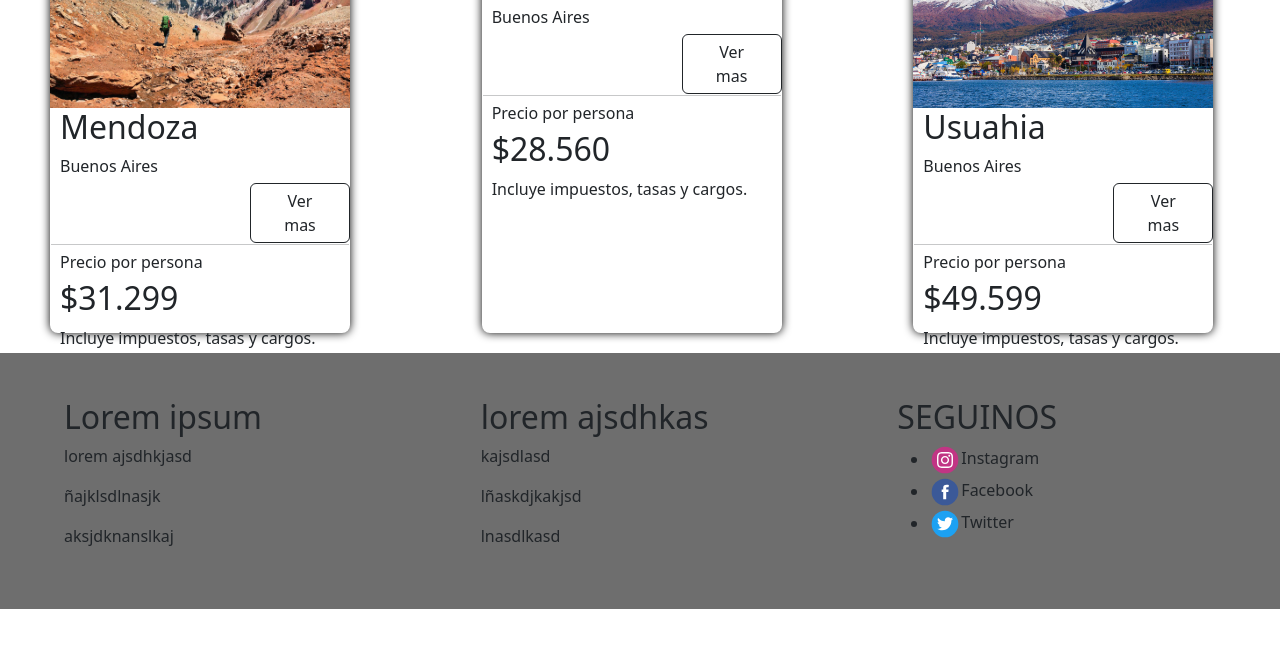
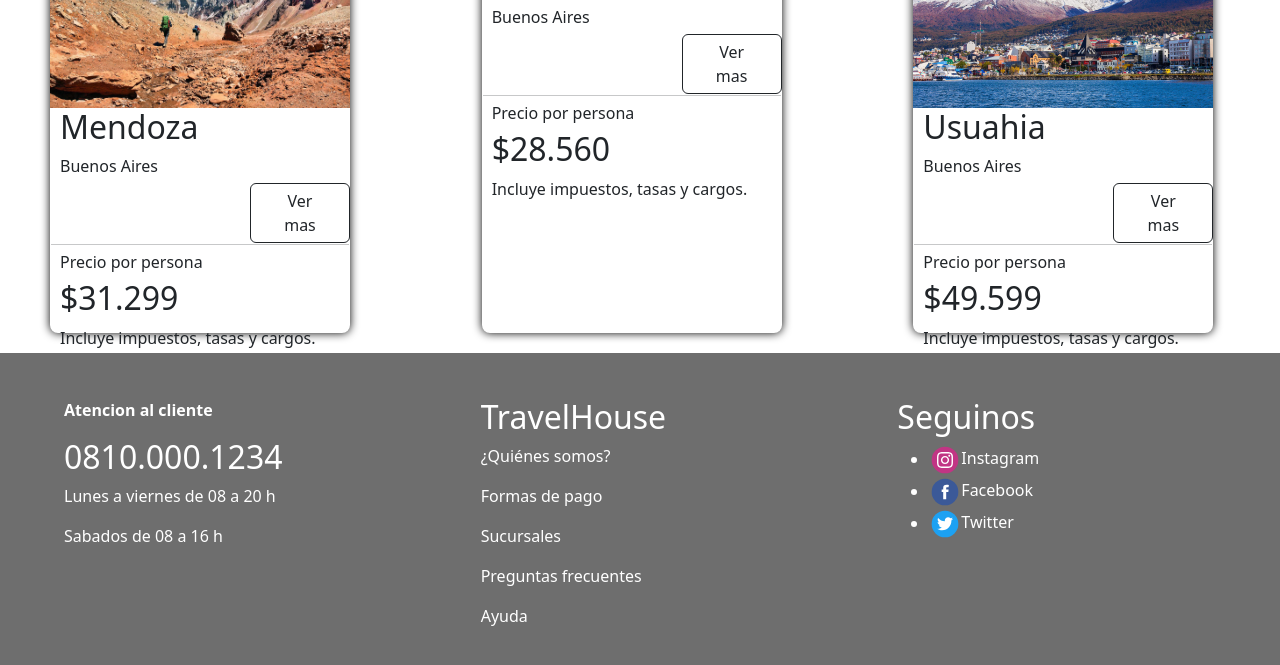
Before and after one commit to milleniium/PreEntrega2-Orellana, a plain HTML site: page index.html in a window 1280 px wide. Shown: the part 1278-1943 px from the top of the page. Before the commit the page ends 1887 px from the top, so only its background shows below. Drawn offline with nearby package versions, Linux system fonts and the light colour scheme.

Commit message:
se trabajo en el footer

```diff
--- a/css/style.css
+++ b/css/style.css
@@ -30,21 +30,6 @@
     bottom: 10px;
     left: 75%;
 }
-
-
-
-
-
-
-
-
-
-
-
-
-
-
-
 
 /*-----section-----*/
 
@@ -115,6 +100,18 @@
 .footer-container{
     height: 100%;
     background-color: rgb(110, 110, 110);
+}
+
+
+.footer-container p{
+    color: white;
+}
+
+.footer-container h2{
+    color: white;
+}
+.footer-container li{
+    color: white;
 }
 
 .icono{
--- a/index.html
+++ b/index.html
@@ -145,19 +145,21 @@
         <footer class="footer-container">
             <div class="grupo-1">
               <div class="box-1">
-                <h2>Lorem ipsum</h2>
-                <p>lorem ajsdhkjasd</p>
-                <p>ñajklsdlnasjk</p>
-                <p>aksjdknanslkaj</p>
+                <p><strong>Atencion al cliente</strong></p>
+                <h2>0810.000.1234</h2>
+                <p>Lunes a viernes de 08 a 20 h  </p>
+                <p>Sabados de 08 a 16 h</p>
               </div>
               <div class="box">
-                <h2>lorem ajsdhkas</h2>
-                <p>kajsdlasd</p>
-                <p>lñaskdjkakjsd</p>
-                <p>lnasdlkasd</p>
+                <h2>TravelHouse</h2>
+                <p>¿Quiénes somos?</p>
+                <p>Formas de pago</p>
+                <p>Sucursales</p>
+                <p>Preguntas frecuentes</p>
+                <p>Ayuda</p>
               </div>
-              <div class="box">
-                <h2>SEGUINOS</h2>
+              <div class="box-3">
+                <h2>Seguinos</h2>
                 <ul class="iconos">
                   <li><img class="icono" src="./images/instagram.svg">Instagram</li>
                   <li><img class="icono" src="./images/facebook.svg">Facebook</li>
```
